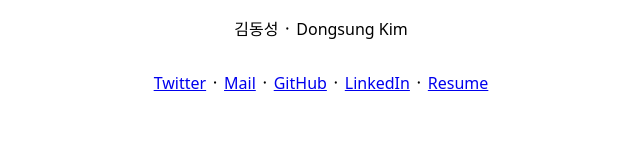
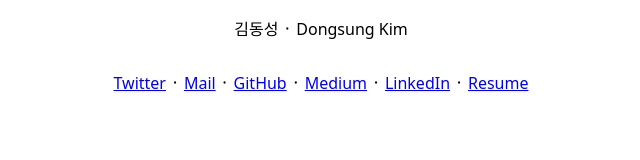
Before and after one commit to kiding/kiding.github.io, a plain HTML site: page index.html in a window 1280 px wide. Shown: the whole page, without its empty margins (319-959 px from the left). Drawn offline with Linux system fonts and the light colour scheme.

Commit message:
Update index.html

```diff
--- a/index.html
+++ b/index.html
@@ -30,6 +30,6 @@ body {
 
 <body>
 	<p>김동성 ᛫ Dongsung Kim</p>
-  <p><a href="https://twitter.com/kid1ng">Twitter</a> ᛫ <a href="mailto:kiding@me.com">Mail</a> ᛫ <a href="https://github.com/kiding">GitHub</a> ᛫ <a href="https://www.linkedin.com/in/kiding/">LinkedIn</a> ᛫ <a href="https://github.com/kiding/kiding.github.io/releases/">Resume</a></p>
+  <p><a href="https://twitter.com/kid1ng">Twitter</a> ᛫ <a href="mailto:kiding@me.com">Mail</a> ᛫ <a href="https://github.com/kiding">GitHub</a> ᛫ <a href="https://kiding.medium.com">Medium</a> ᛫ <a href="https://www.linkedin.com/in/kiding/">LinkedIn</a> ᛫ <a href="https://github.com/kiding/kiding.github.io/releases/">Resume</a></p>
 </body>
 </html>
```
